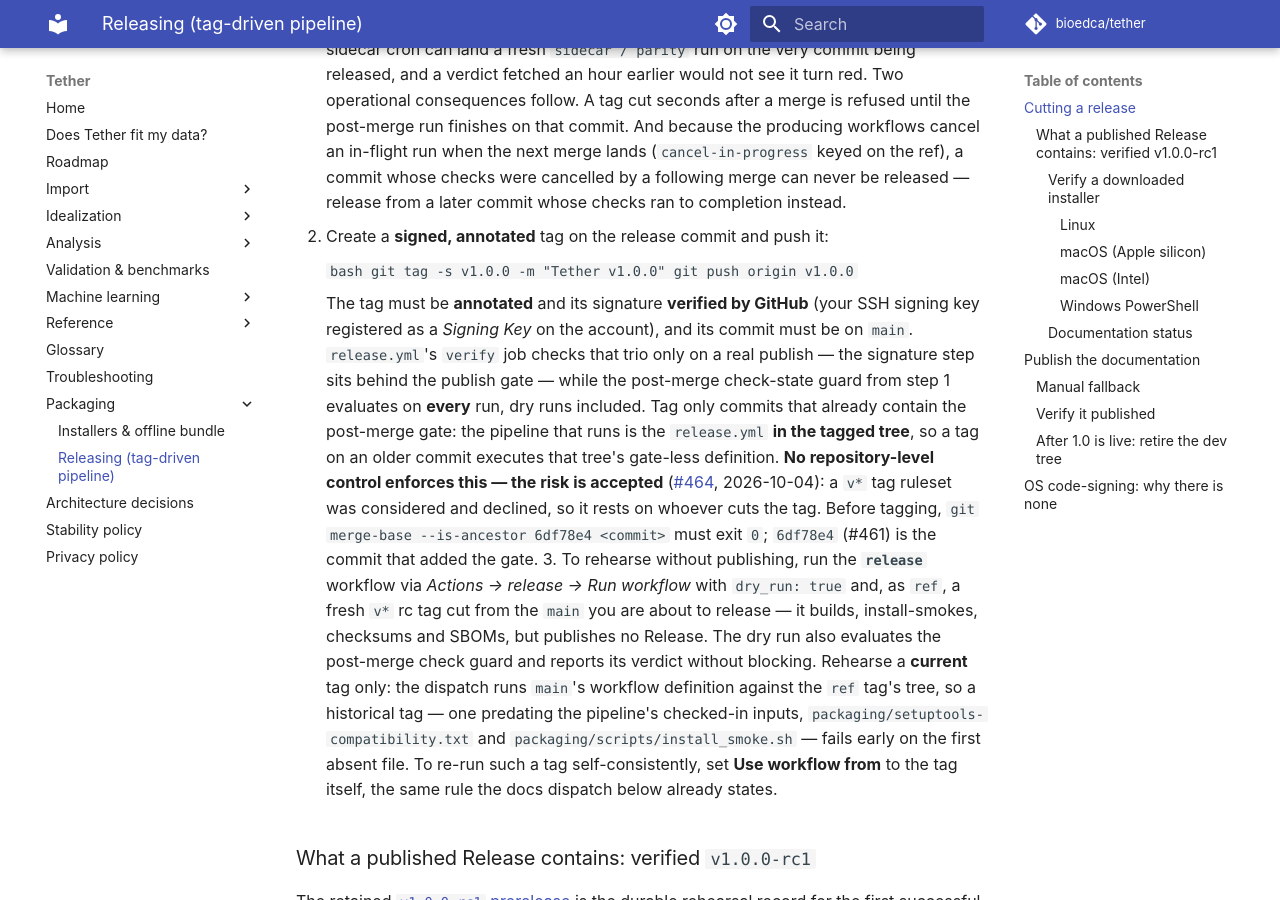
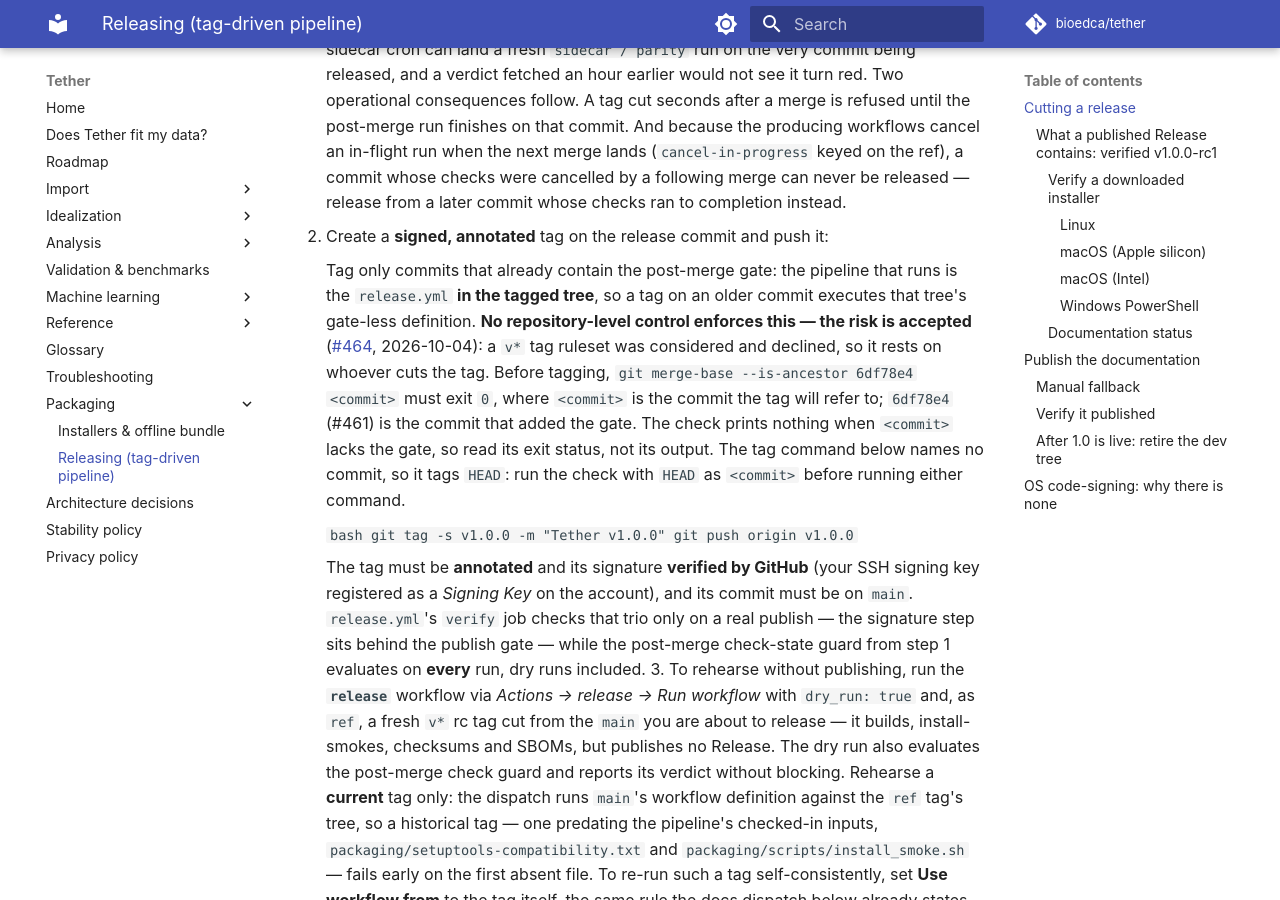
Before and after one commit to bioedca/tether, an MkDocs documentation site: the page built from docs/release.md, in a window 1280 px wide and 900 px high, scrolled down 1008 px. Built offline with MkDocs 1.6.1 and Material for MkDocs 9.7.7, drawn with Linux system fonts in a browser that asks for light colours; comment, search, counter and statistics services are not loaded; the version menu is left out; some of the changed lines change nothing that is shown.

Commit message:
docs(release): put the pre-gate check before the tag commands (#464)
Step 2 gave the ancestry check after the block that creates and pushes
the tag, so a cutter reading top to bottom pushed — and started the
gate-less pipeline — before reaching it. The condition, the risk
acceptance and the check now come before the commands. '<commit>' is
kept as the maintainer recorded it, defined as the commit the tag will
refer to and bound to HEAD for the command shown, and the page says to
read the exit status, since a failing check prints nothing.

````diff
--- a/docs/release.md
+++ b/docs/release.md
@@ -46,6 +46,17 @@
    whose checks ran to completion instead.
 2. Create a **signed, annotated** tag on the release commit and push it:
 
+    Tag only commits that already contain the post-merge gate: the pipeline that runs is
+    the `release.yml` **in the tagged tree**, so a tag on an older commit executes that
+    tree's gate-less definition. **No repository-level control enforces this — the risk is
+    accepted** ([#464](https://github.com/bioedca/tether/issues/464), 2026-10-04): a `v*`
+    tag ruleset was considered and declined, so it rests on whoever cuts the tag. Before
+    tagging, `git merge-base --is-ancestor 6df78e4 <commit>` must exit `0`, where
+    `<commit>` is the commit the tag will refer to; `6df78e4` (#461) is the commit that
+    added the gate. The check prints nothing when `<commit>` lacks the gate, so read its
+    exit status, not its output. The tag command below names no commit, so it tags
+    `HEAD`: run the check with `HEAD` as `<commit>` before running either command.
+
     ```bash
     git tag -s v1.0.0 -m "Tether v1.0.0"
     git push origin v1.0.0
@@ -55,14 +66,7 @@
     signing key registered as a *Signing Key* on the account), and its commit must be on
     `main`. `release.yml`'s `verify` job checks that trio only on a real publish — the
     signature step sits behind the publish gate — while the post-merge check-state guard
-    from step 1 evaluates on **every** run, dry runs included. Tag only commits that
-    already contain the post-merge gate: the pipeline that runs is the `release.yml` **in
-    the tagged tree**, so a tag on an older commit executes that tree's gate-less
-    definition. **No repository-level control enforces this — the risk is accepted**
-    ([#464](https://github.com/bioedca/tether/issues/464), 2026-10-04): a `v*` tag ruleset
-    was considered and declined, so it rests on whoever cuts the tag. Before tagging,
-    `git merge-base --is-ancestor 6df78e4 <commit>` must exit `0`; `6df78e4` (#461) is the
-    commit that added the gate.
+    from step 1 evaluates on **every** run, dry runs included.
 3. To rehearse without publishing, run the **`release`** workflow via *Actions → release
    → Run workflow* with `dry_run: true` and, as `ref`, a fresh `v*` rc tag cut from the
    `main` you are about to release — it builds, install-smokes, checksums and SBOMs, but
````
